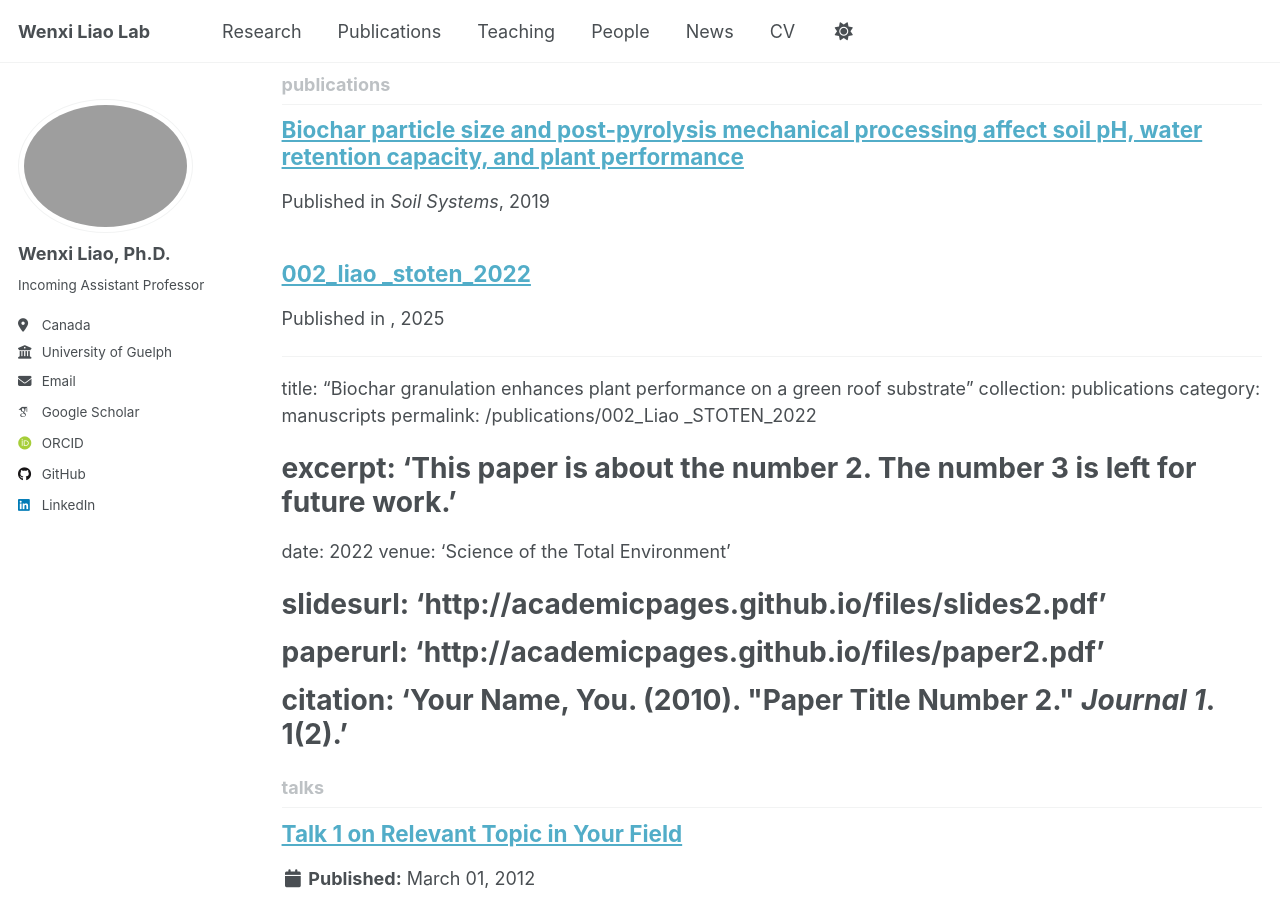
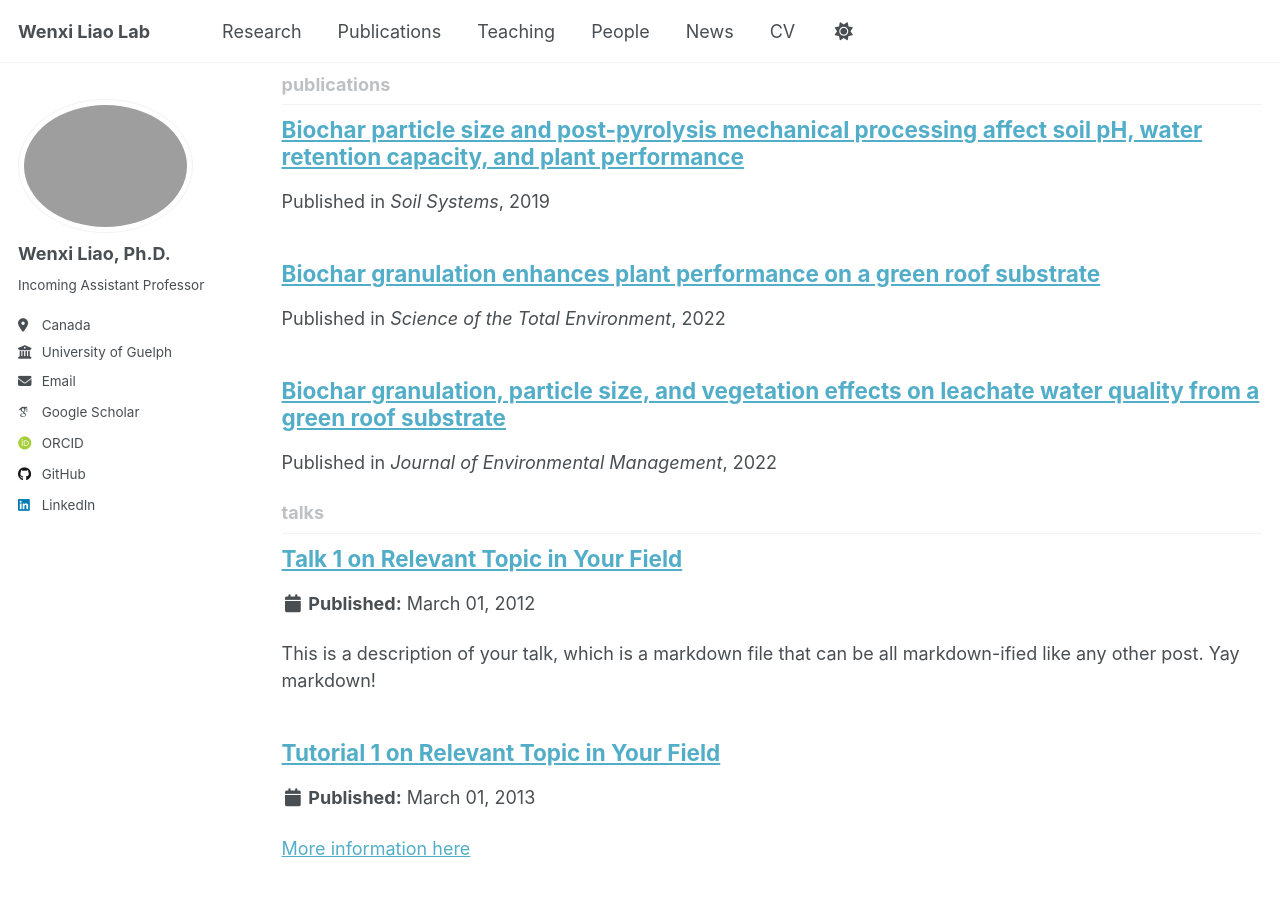
Before and after one commit to wenxiliao/wenxiliao.github.io, a Jekyll site: the page built from _pages/collection-archive.html, in a window 1280 px wide and 900 px high, scrolled down 1037 px. Built offline with Jekyll 4.4.1, drawn with Linux system fonts in a browser that asks for light colours; some web fonts are replaced; a script that is not in the unit is left out; a file with an impossible date is left out.

Commit message:
modify publications

```diff
--- a/_publications/004_Liao_JEMA_2022.md
+++ b/_publications/004_Liao_JEMA_2022.md
@@ -4,11 +4,9 @@ collection: publications
 category: manuscripts
 permalink: /publications/004_Liao_JEMA_2022
 # excerpt: 'This paper is about the number 3. The number 4 is left for future work.'
-date: 2022
-venue: 'Journal 1'
-slidesurl: 'http://academicpages.github.io/files/slides3.pdf'
-paperurl: 'http://academicpages.github.io/files/paper3.pdf'
-citation: 'Your Name, You. (2015). &quot;Paper Title Number 3.&quot; <i>Journal 1</i>. 1(3).'
+date: 2022-09-15
+venue: "Journal of Environmental Management"
+# slidesurl: "http://academicpages.github.io/files/slides3.pdf"
+# paperurl: "http://academicpages.github.io/files/paper3.pdf"
+# citation: 'Liao, W., et al. (2022). "Biochar granulation, particle size, and vegetation effects on leachate water quality from a green roof substrate." <i>Journal of Environmental Management</i>.'
 ---
-
-The contents above will be part of a list of publications, if the user clicks the link for the publication than the contents of section will be rendered as a full page, allowing you to provide more information about the paper for the reader. When publications are displayed as a single page, the contents of the above "citation" field will automatically be included below this section in a smaller font.
```
Also changed, not shown: _publications/002_Liao _STOTEN_2022.md (+2 -1 lines).
